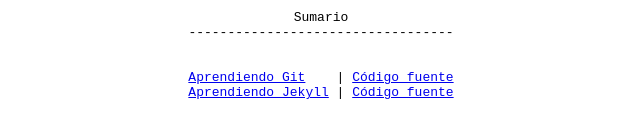
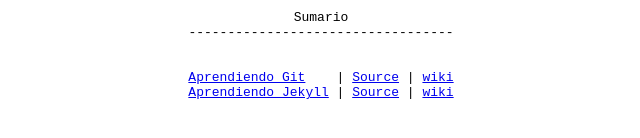
Before and after one commit to bujonodi/bujonodi.github.io, a plain HTML site: page index.html in a window 1280 px wide. Shown: the part 178-316 px from the top of the page, 319-959 px from the left. Drawn offline with Linux system fonts and the light colour scheme.

Commit message:
Agregadas Wikis

```diff
--- a/index.html
+++ b/index.html
@@ -22,8 +22,8 @@ Sumario
 ----------------------------------
 
 
-<a href="https://bujonodi.github.io/git/">Aprendiendo Git</a>    | <a href="https://github.com/bujonodi/git">Código fuente</a>
-<a href="https://bujonodi.github.io/jekyll/">Aprendiendo Jekyll</a> | <a href="https://github.com/bujonodi/jekyll">Código fuente</a>
+<a href="https://bujonodi.github.io/git/">Aprendiendo Git</a>    | <a href="https://github.com/bujonodi/git">Source</a> | <a href="https://github.com/bujonodi/git/wiki">wiki</a>
+<a href="https://bujonodi.github.io/jekyll/">Aprendiendo Jekyll</a> | <a href="https://github.com/bujonodi/jekyll">Source</a> | <a href="https://github.com/bujonodi/jekyll/wiki">wiki</a>
   </pre>
 </center>
 </body>
```
